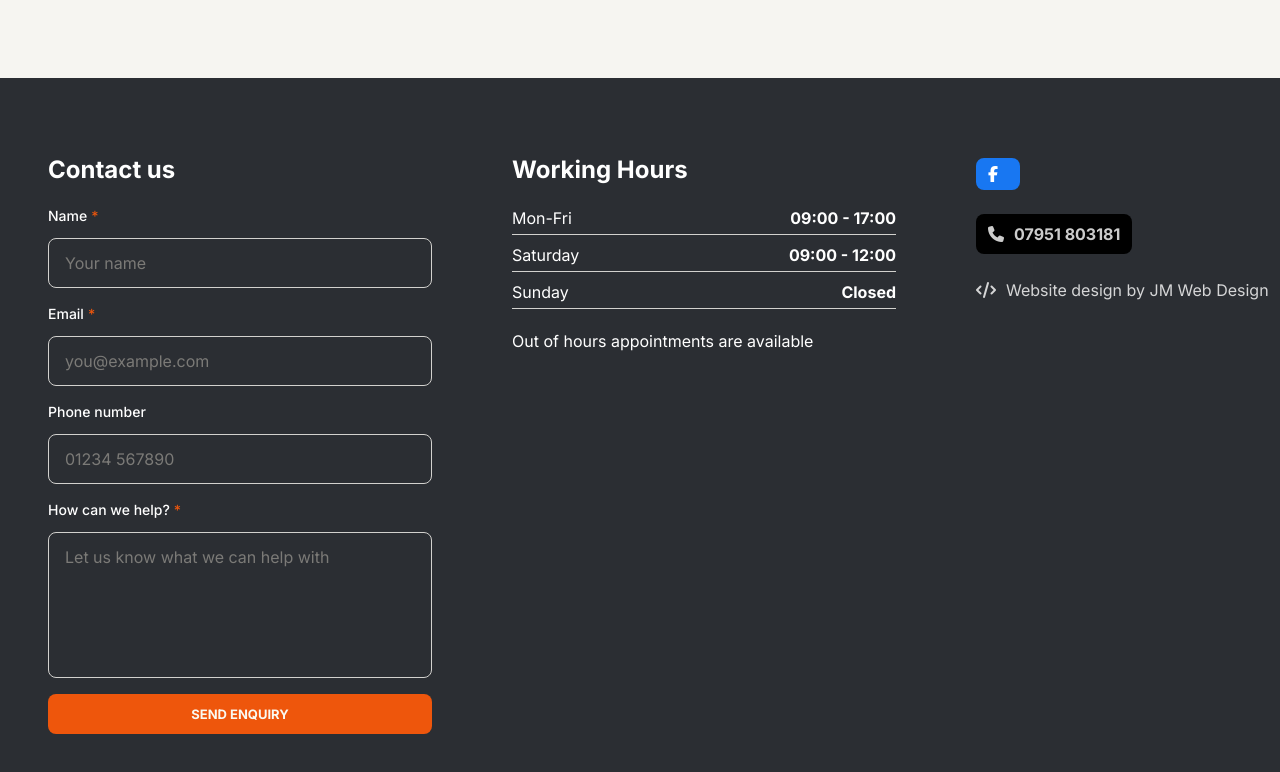
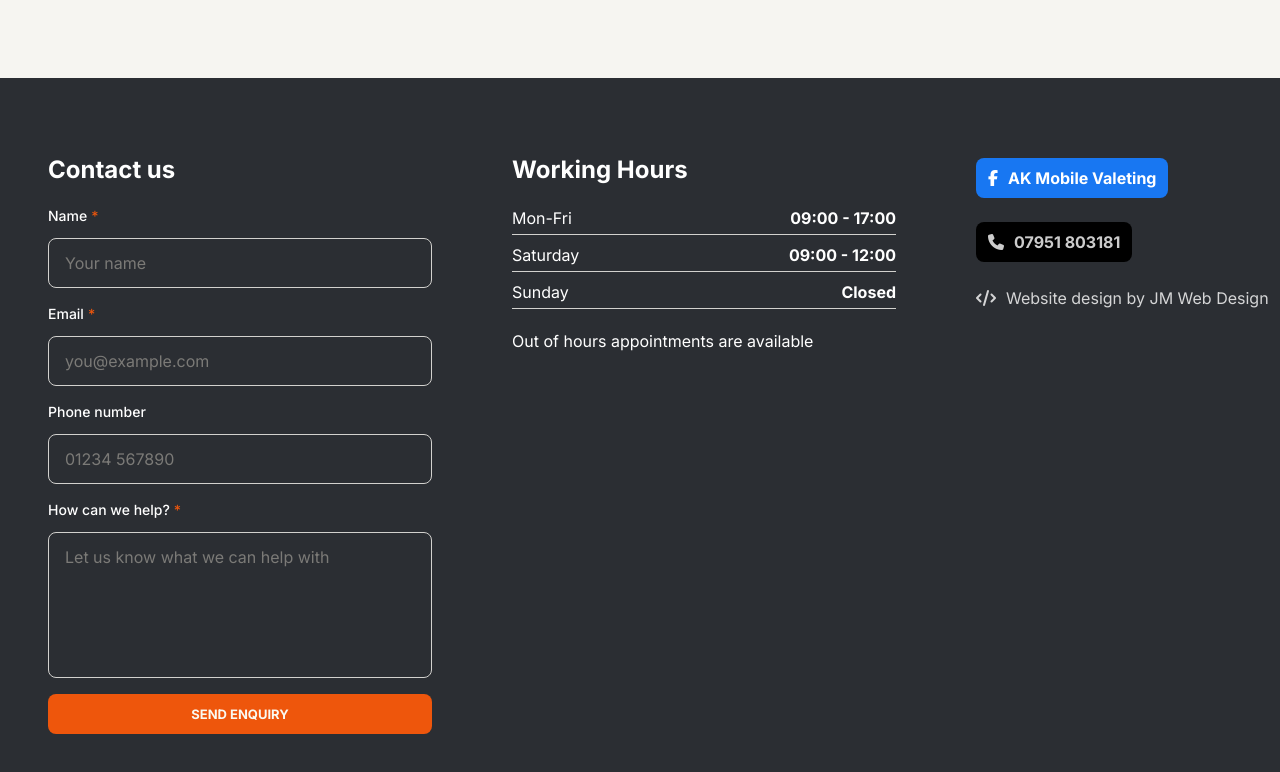
Before and after one commit to jake-mallin/ak-valeting, a Next.js app: page / in a window 1280 px wide. Shown: the part 2418-3190 px from the top of the page. Built offline with nearby package versions, Linux system fonts and the light colour scheme.

Commit message:
build: add basic SEO

```diff
--- a/src/app/layout.tsx
+++ b/src/app/layout.tsx
@@ -38,7 +38,7 @@ export const metadata = {
   },
   twitter: {
     card: "summary_large_image",
-    title: " | Mobile Car Valeting in Staffordshire",
+    title: "AK Mobile Valeting | Mobile Car Valeting in Staffordshire",
     description:
       "Professional mobile car valeting at your home or workplace across Staffordshire and South Cheshire.",
     images: ["/og-image.jpg"],
--- a/src/components/layout/footer.tsx
+++ b/src/components/layout/footer.tsx
@@ -47,7 +47,7 @@ export default function Footer({
               className="flex justify-center items-center gap-2.5 px-3 py-2 bg-[#1877F2] rounded-lg text-white text-base font-bold leading-6 transition hover:brightness-120"
             >
               <i className="fa fa-facebook-f" />
-              <span></span>
+              <span>AK Mobile Valeting</span>
             </a>
             <a
               href={`tel:${phoneNumber.replace(/\s+/g, "")}`}
```
